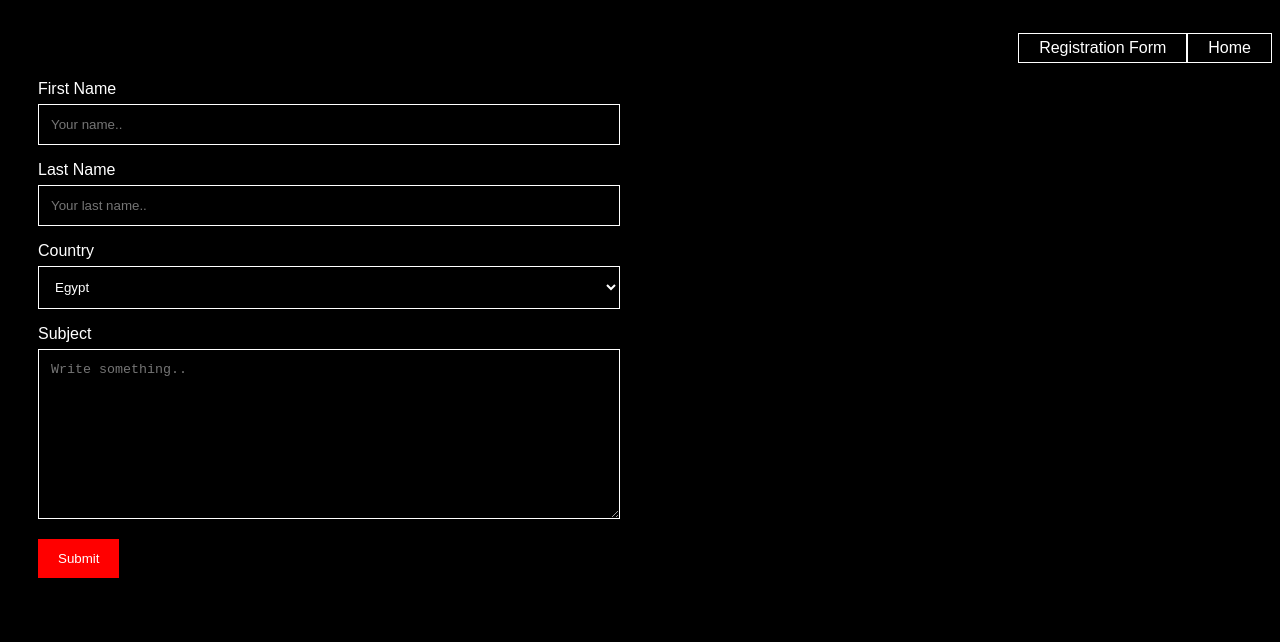
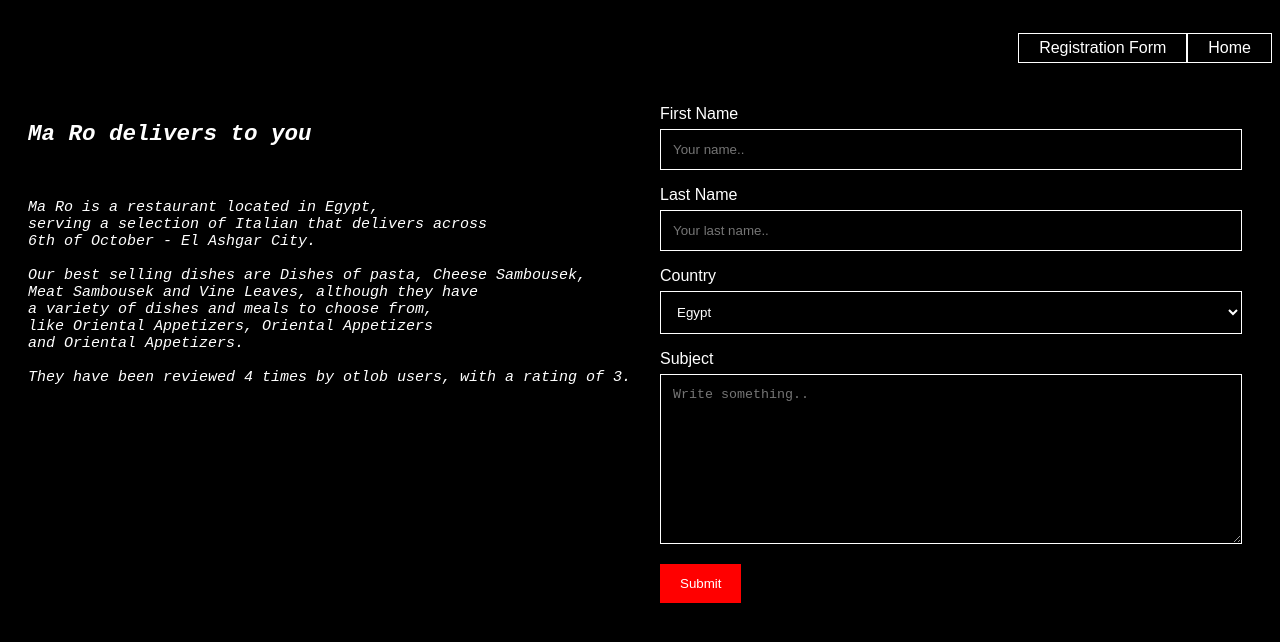
Before and after one commit to Mariam-Fathi/ECE-124C, a plain HTML site: page Contact.html in a window 1280 px wide. Drawn offline with Linux system fonts and the light colour scheme.

Commit message:
Update Contact.html

```diff
--- a/Contact.html
+++ b/Contact.html
@@ -130,6 +130,27 @@ input[type=submit]:hover {
     <li><a href="p1.html">Home</a></li>
   </ul> <br></br>
 
+  <div class="row">
+    <div class="column">
+<pre style="color: #fff; float: left; font-style:italic; font-size: 15px;">
+
+<h2>Ma Ro delivers to you</h2>
+
+Ma Ro is a restaurant located in Egypt,
+serving a selection of Italian that delivers across
+6th of October - El Ashgar City.
+
+Our best selling dishes are Dishes of pasta, Cheese Sambousek,
+Meat Sambousek and Vine Leaves, although they have
+a variety of dishes and meals to choose from,
+like Oriental Appetizers, Oriental Appetizers
+and Oriental Appetizers.
+
+They have been reviewed 4 times by otlob users, with a rating of 3.
+
+</pre>
+    </div>
+
 <div class="container">
    <div class="column">
       <form action="javascript:check();" autocomplete="off"  >
```
